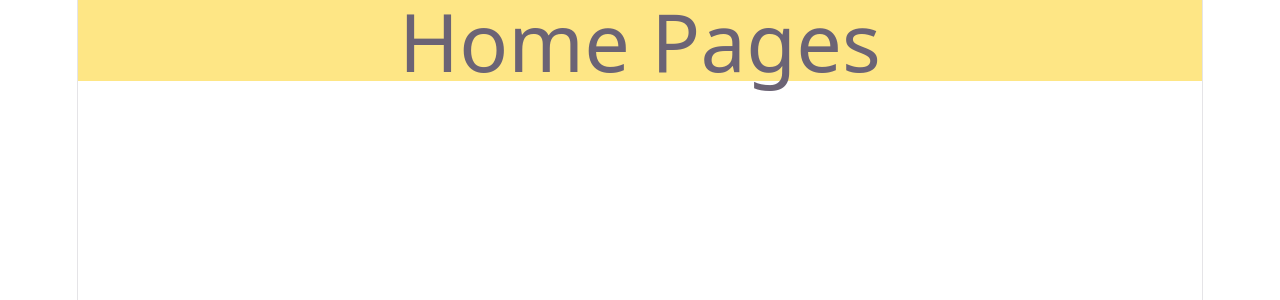
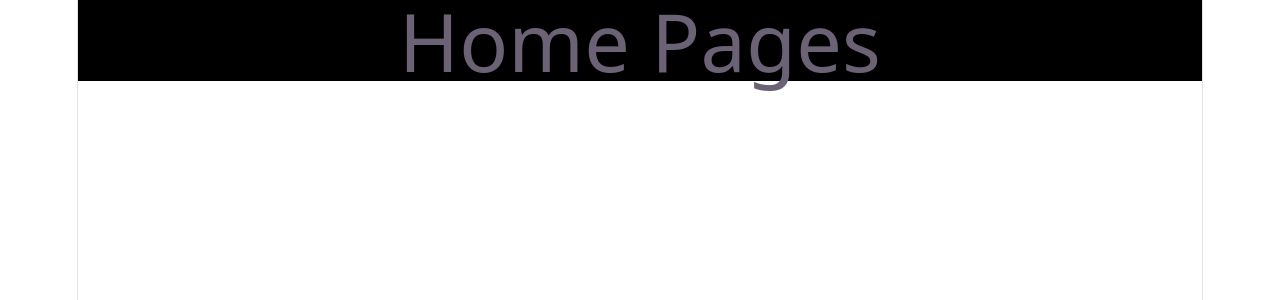
Before and after one commit to mohamedziada-dev/Test_2, a React (Vite) app: page / in a window 1280 px wide. Shown: the top 300 px of the page. Built offline with nearby package versions, Linux system fonts and the light colour scheme.

Commit message:
updat bg

```diff
--- a/src/App.jsx
+++ b/src/App.jsx
@@ -3,7 +3,7 @@ import Home from './pages/Home'
 
 export default function App() {
   return (
-    <div className='bg-amber-200'>
+    <div className='bg-black'>
 
       <Home/>
     </div>
```
